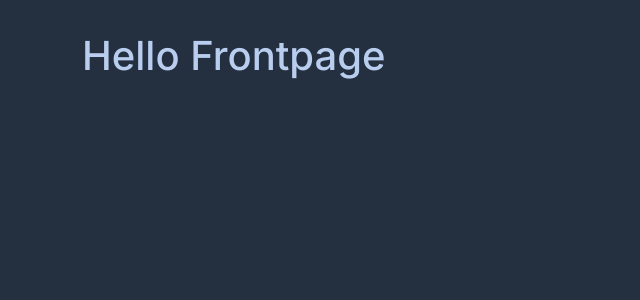
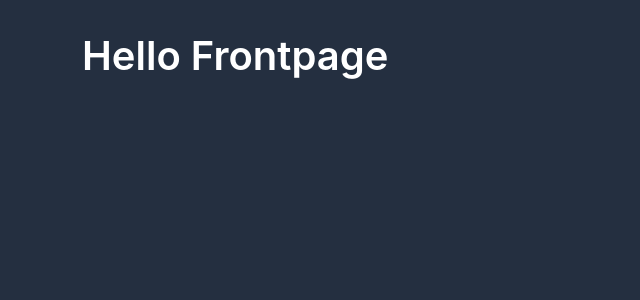
Before and after one commit to DinoHimaj/DinoHimaj-Modern-Blog-FullStack-React-Next-Express-TS-MongoDB, a Next.js app in the folder frontend/: page / in a window 1280 px wide. Shown: the top 300 px of the page, without its empty margins (0-640 px from the left). Built offline with nearby package versions, Linux system fonts and the light colour scheme.

Commit message:
chore: downgrade Next.js to 13, align tsconfig and move font to CSS

```diff
--- a/frontend/src/pages/_app.tsx
+++ b/frontend/src/pages/_app.tsx
@@ -1,11 +1,8 @@
 import '@/styles/globals.scss';
 import type { AppProps } from 'next/app';
-import { Inter } from 'next/font/google';
 import Head from 'next/head';
 import { Container, SSRProvider } from 'react-bootstrap';
 import styles from '@/styles/App.module.css';
-
-const inter = Inter({ subsets: ['latin'] });
 
 export default function App({ Component, pageProps }: AppProps) {
   return (
@@ -21,7 +18,7 @@ export default function App({ Component, pageProps }: AppProps) {
       </Head>
 
       <SSRProvider>
-        <div className={inter.className}>
+        <div>
           <main>
             <Container className={styles.pageContainer}>
               <Component {...pageProps} />
--- a/frontend/src/styles/globals.scss
+++ b/frontend/src/styles/globals.scss
@@ -12,6 +12,19 @@
 html,
 body {
   max-width: 100vw;
+  font-family:
+    Inter,
+    ui-sans-serif,
+    system-ui,
+    -apple-system,
+    BlinkMacSystemFont,
+    'Segoe UI',
+    sans-serif;
+}
+
+h1 {
+  color: white;
+  font-weight: 600;
 }
 
 a {
--- a/frontend/tsconfig.json
+++ b/frontend/tsconfig.json
@@ -13,10 +13,10 @@
     "noEmit": true,
     "esModuleInterop": true,
     "module": "esnext",
-    "moduleResolution": "bundler",
+    "moduleResolution": "node",
     "resolveJsonModule": true,
     "isolatedModules": true,
-    "jsx": "react-jsx",
+    "jsx": "preserve",
     "incremental": true,
     "paths": {
       "@/*": [
```
Also changed, not shown: frontend/package.json (+6 -3 lines), 1 other file (tests, documents, lock files or other folders).
